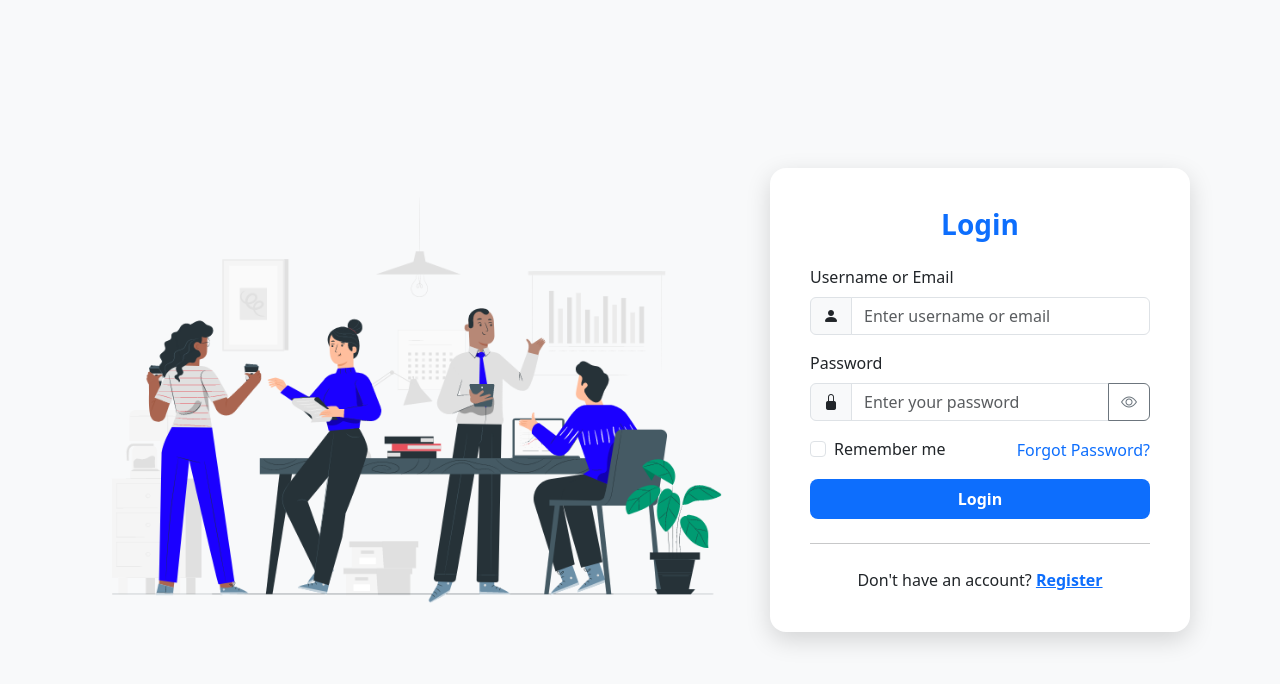
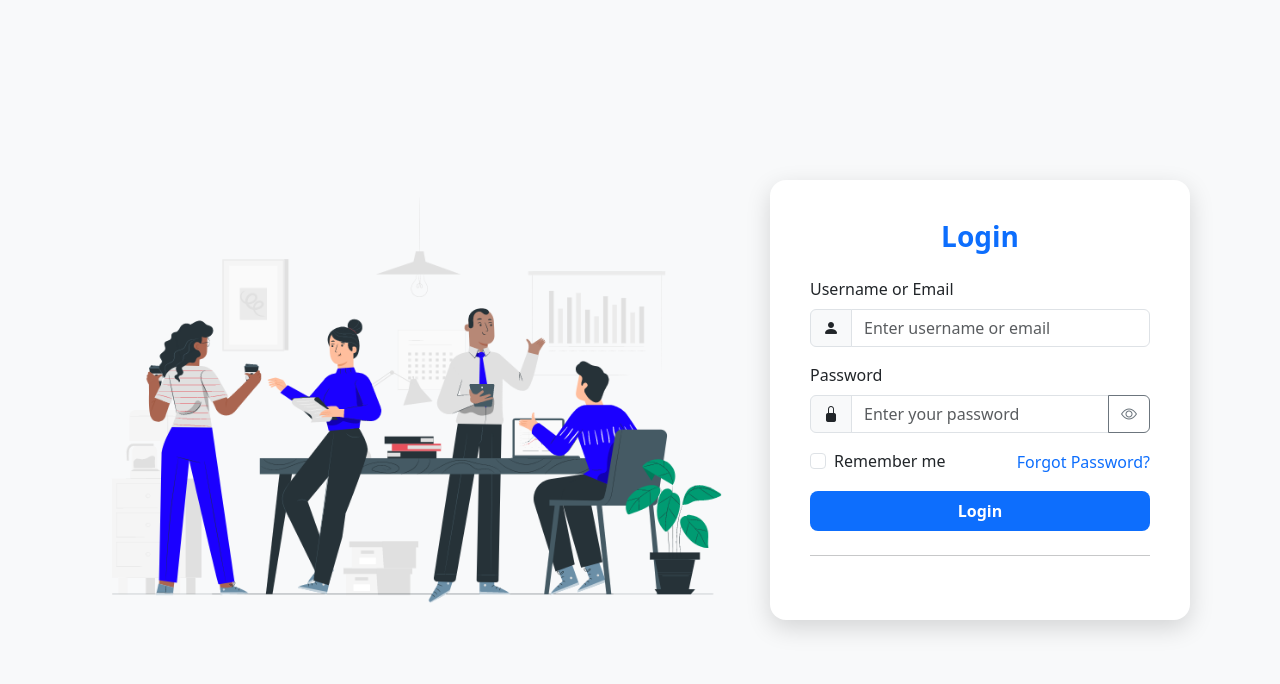
Before and after one commit to NGO-Forum/automation-contract, a Flask app: page /auth/login in a window 1280 px wide. Shown: the top 684 px of the page. Run offline with Flask 3, Linux system fonts and the light colour scheme; parts of the project's set-up code (start-up, migrations or seed data) failed here and were passed over.

Commit message:
feature: update the ui login hide the register page for the system no need register [ASC-293]

```diff
--- a/app/templates/auth/login.html
+++ b/app/templates/auth/login.html
@@ -78,11 +78,11 @@
         </form>
 
         <hr class="my-4">
-        <div class="text-center">
+        <!--div class="text-center">
           <p class="mb-0">Don't have an account?
             <a href="{{ url_for('auth.register') }}" class="text-primary fw-bold">Register</a>
           </p>
-        </div>
+        </div-->
       </div>
     </div>
   </div>
```
